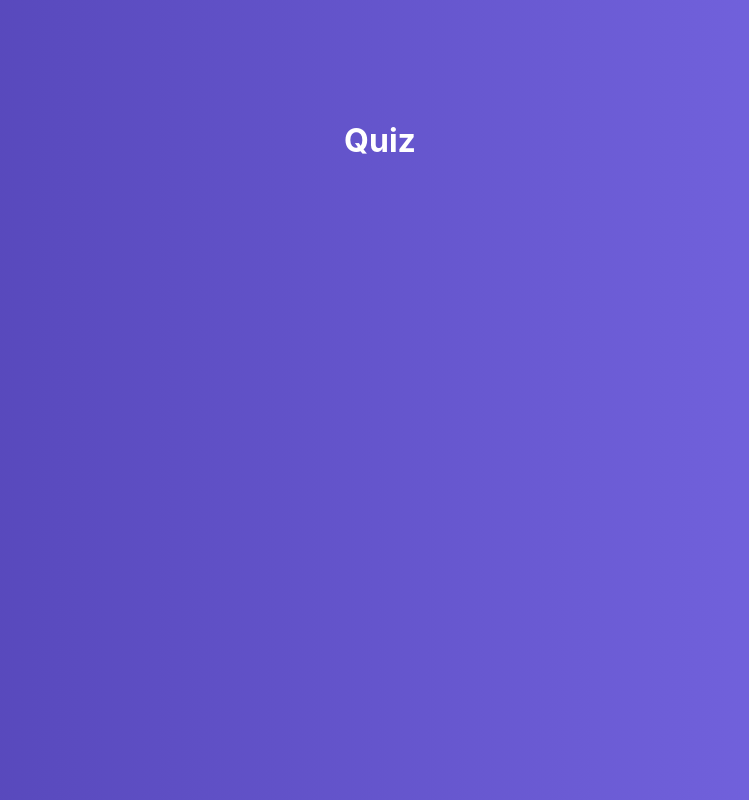
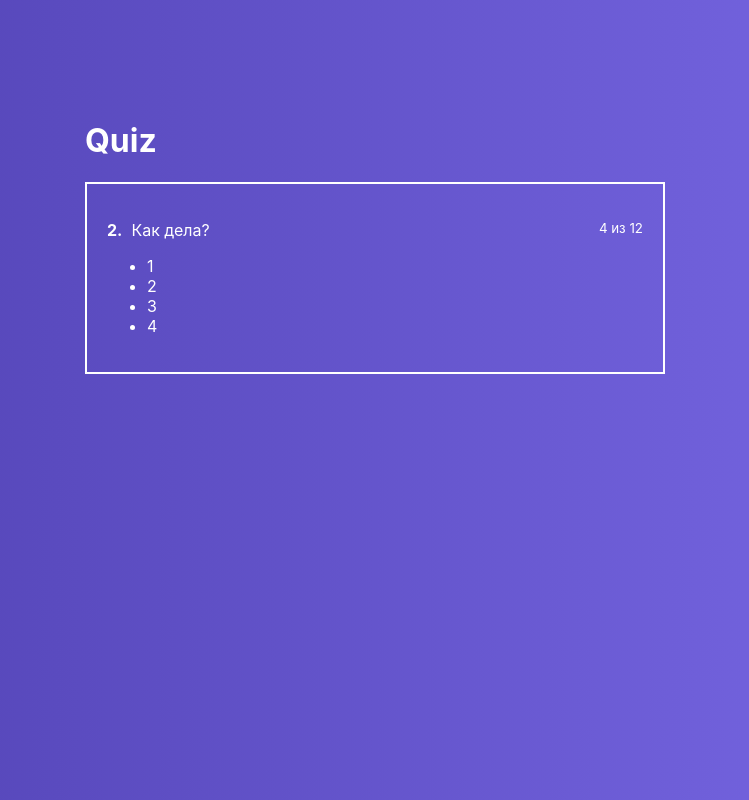
Before and after one commit to unick80/react-quiz, a React app: page / in a window 1280 px wide. Shown: the whole page, without its empty margins (265-1014 px from the left). Built offline with nearby package versions, Linux system fonts and the light colour scheme.

Commit message:
047 Компонент активного вопроса

```diff
--- a/src/components/ActiveQuiz/ActiveQuiz.css
+++ b/src/components/ActiveQuiz/ActiveQuiz.css
@@ -0,0 +1,12 @@
+.ActiveQuiz {
+    padding: 20px;
+    color: #fff;
+    border: 2px solid #fff;
+    margin: 0 10px;
+    box-sizing: border-box;
+}
+
+.Question {
+    display: flex;
+    justify-content: space-between;
+}
--- /dev/null
+++ b/src/components/ActiveQuiz/ActiveQuiz.js
@@ -0,0 +1,23 @@
+import React from 'react';
+import './ActiveQuiz.css';
+
+const ActiveQuiz = props => (
+    <div className={'ActiveQuiz'}>
+        <p className={'Question'}>
+            <span>
+                <strong>2.</strong>&nbsp;
+                Как дела?
+            </span>
+            <small>4 из 12</small>
+        </p>
+
+        <ul>
+            <li>1</li>
+            <li>2</li>
+            <li>3</li>
+            <li>4</li>
+        </ul>
+    </div>
+)
+
+export default ActiveQuiz;
--- a/src/containers/Quiz/Quiz.css
+++ b/src/containers/Quiz/Quiz.css
@@ -11,3 +11,7 @@
     color: #fff;
     margin-left: 10px;
 }
+
+.QuizWrapper {
+    width: 600px;
+}
--- a/src/containers/Quiz/Quiz.js
+++ b/src/containers/Quiz/Quiz.js
@@ -1,5 +1,6 @@
 import React, {Component} from 'react';
 import './Quiz.css';
+import ActiveQuiz from '../../components/ActiveQuiz/ActiveQuiz';
 
 class Quiz extends Component {
     state = {
@@ -8,7 +9,10 @@ class Quiz extends Component {
     render(){
         return(
             <div className={'Quiz'}>
-                <h1>Quiz</h1>
+                <div className={'QuizWrapper'}>
+                    <h1>Quiz</h1>
+                    <ActiveQuiz />
+                </div>
             </div>
         )
     }
```
Also changed, not shown: 1 other file (tests, documents, lock files or other folders).
